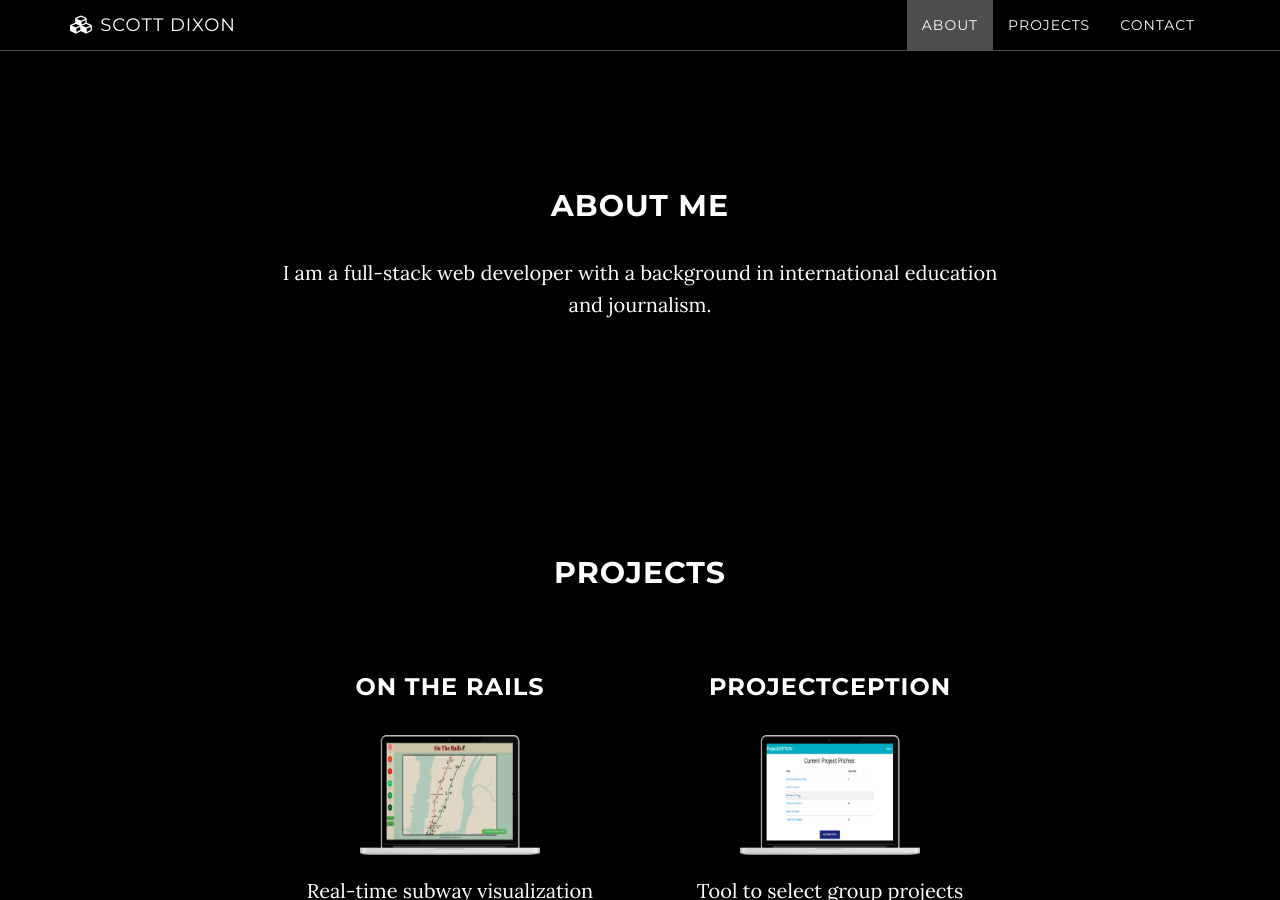
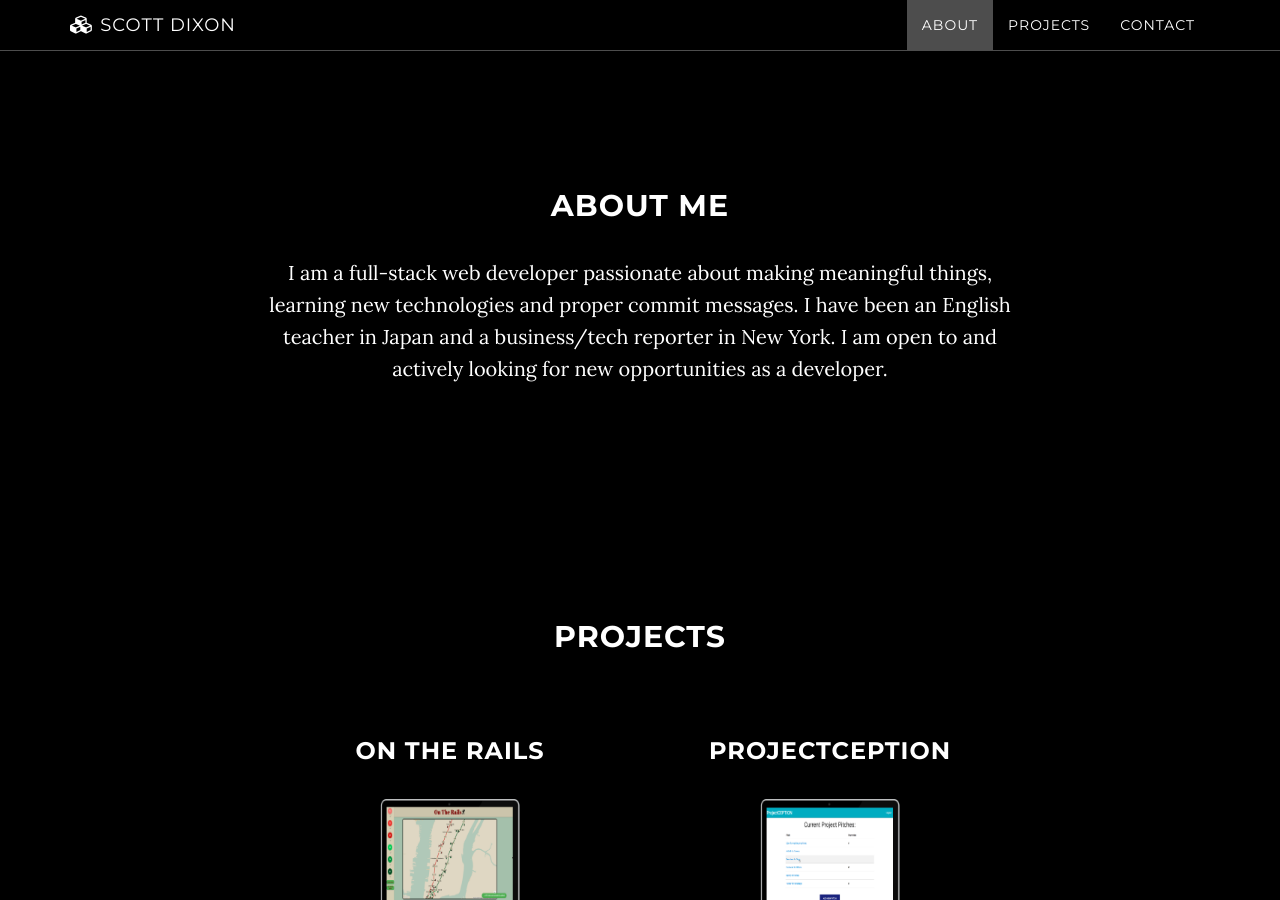
Before and after one commit to dixonscottr/dixonscottr.gituhub.io, a Jekyll site: the page built from index.html, in a window 1280 px wide and 900 px high, scrolled down 911 px. Built offline with Jekyll 4.4.1, drawn with Linux system fonts in a browser that asks for light colours.

Commit message:
Update about me with initial bio

```diff
--- a/_includes/about.html
+++ b/_includes/about.html
@@ -3,7 +3,7 @@
         <div class="row">
             <div class="col-lg-8 col-lg-offset-2">
                 <h2>About Me</h2>
-                <p>I am a full-stack web developer with a background in international education and journalism.
+                <p>I am a full-stack web developer passionate about making meaningful things, learning new technologies and proper commit messages. I have been an English teacher in Japan and a business/tech reporter in New York. I am open to and actively looking for new opportunities as a developer.
             </div>
         </div>
     </section>
```
